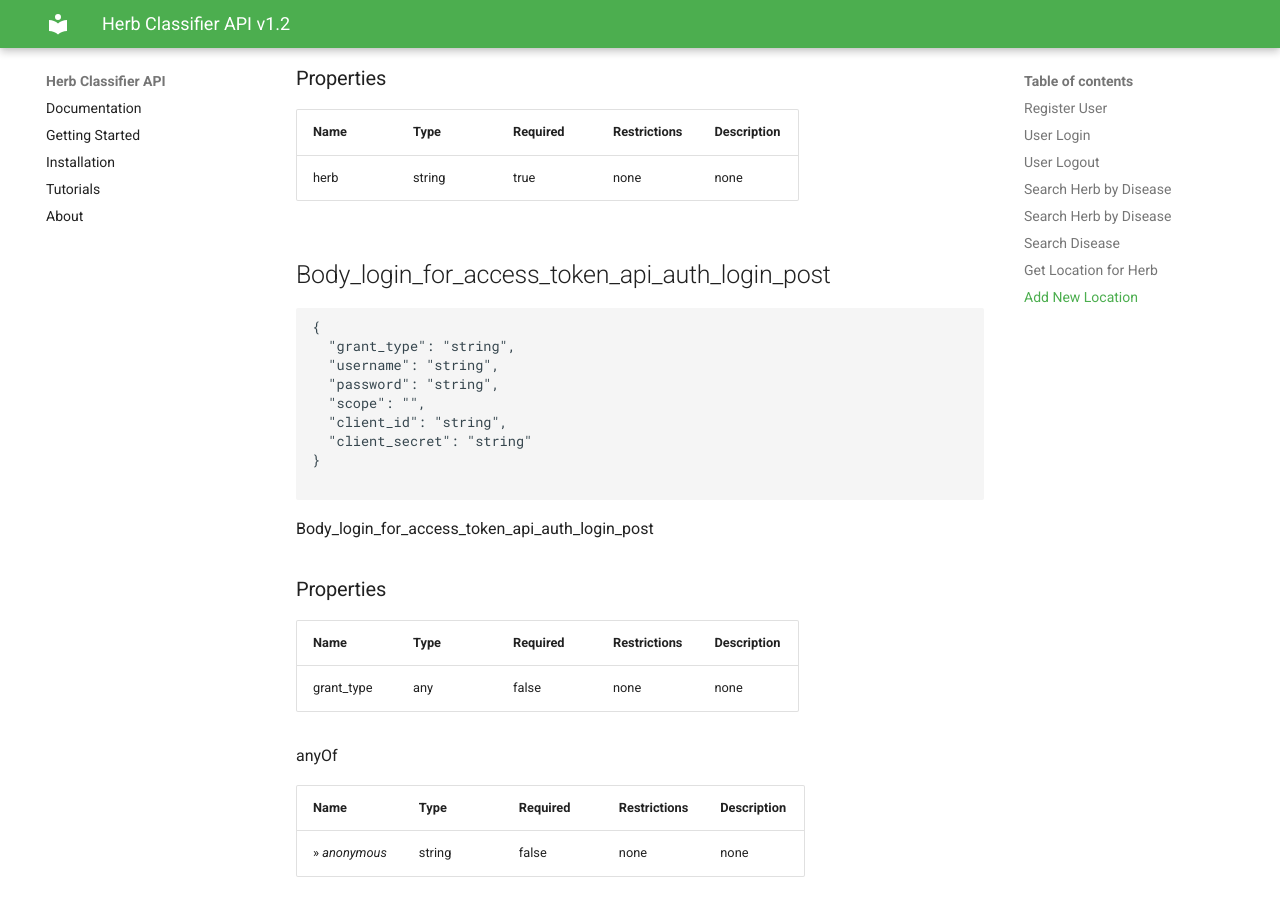
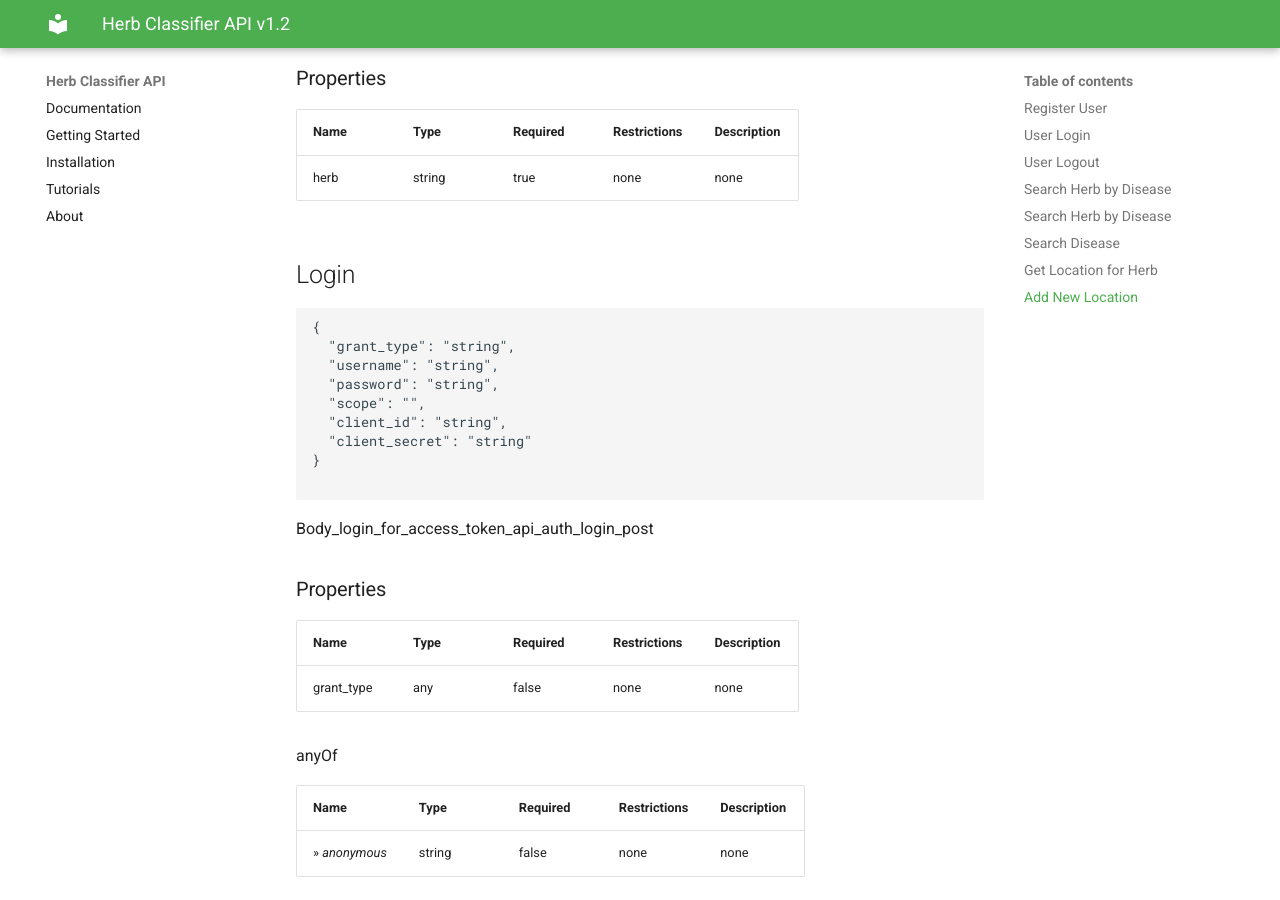
Before and after one commit to dilshankarunarathne/herb-classifier-backend, an MkDocs documentation site: the page built from docs/api_documentation.md, in a window 1280 px wide and 900 px high, scrolled down 34530 px. Built offline with MkDocs 1.6.1 and Material for MkDocs 9.7.7, drawn with Linux system fonts in a browser that asks for light colours.

Commit message:
Update api_documentation.md

```diff
--- a/docs/api_documentation.md
+++ b/docs/api_documentation.md
@@ -1786,7 +1786,7 @@
 |---|---|---|---|---|
 |herb|string|true|none|none|
 
-<h2 id="tocS_Body_login_for_access_token_api_auth_login_post">Body_login_for_access_token_api_auth_login_post</h2>
+<h2 id="tocS_Body_login_for_access_token_api_auth_login_post">Login</h2>
 <!-- backwards compatibility
 <a id="schemabody_login_for_access_token_api_auth_login_post"></a>
 <a id="schema_Body_login_for_access_token_api_auth_login_post"></a>
```
